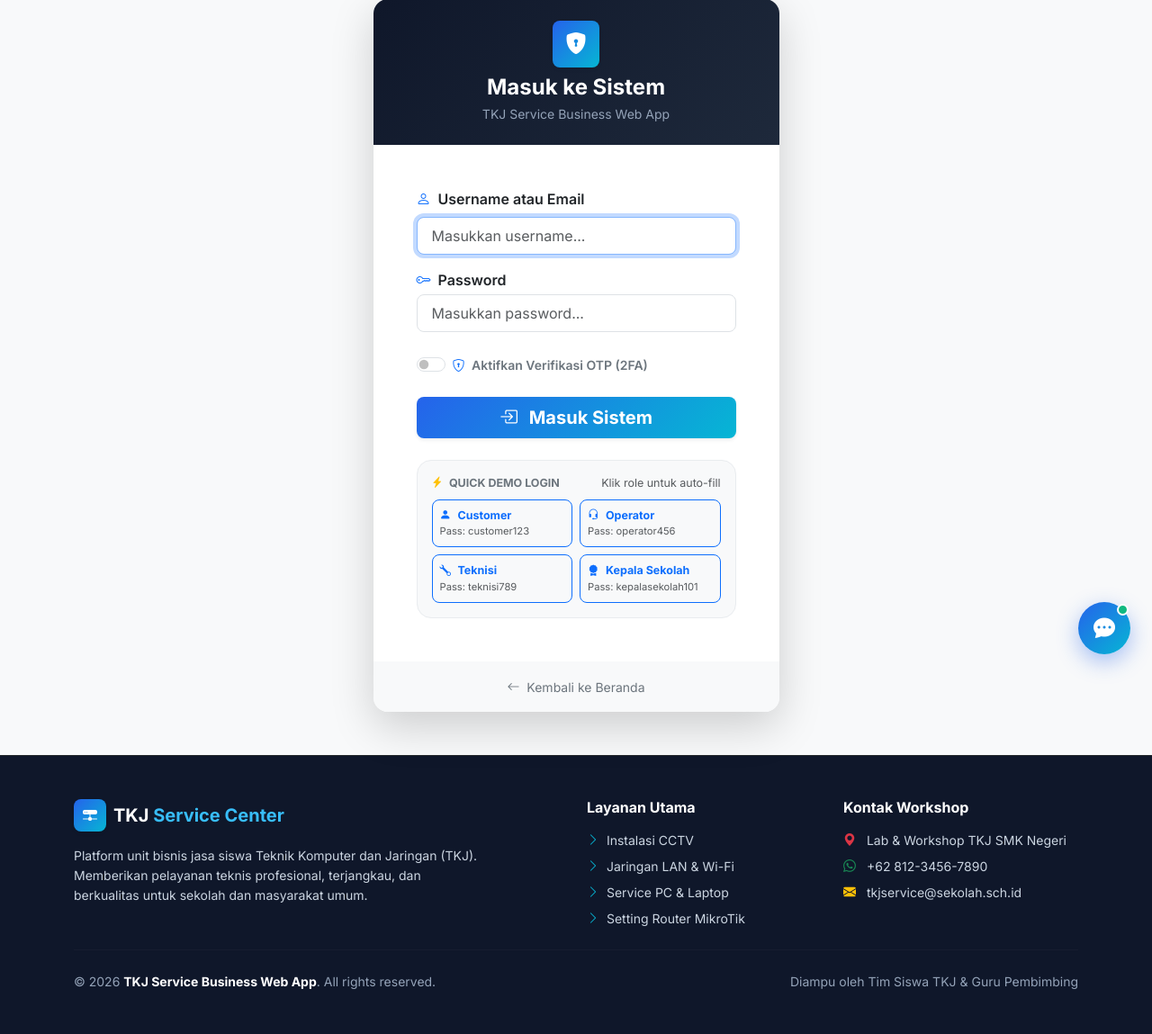
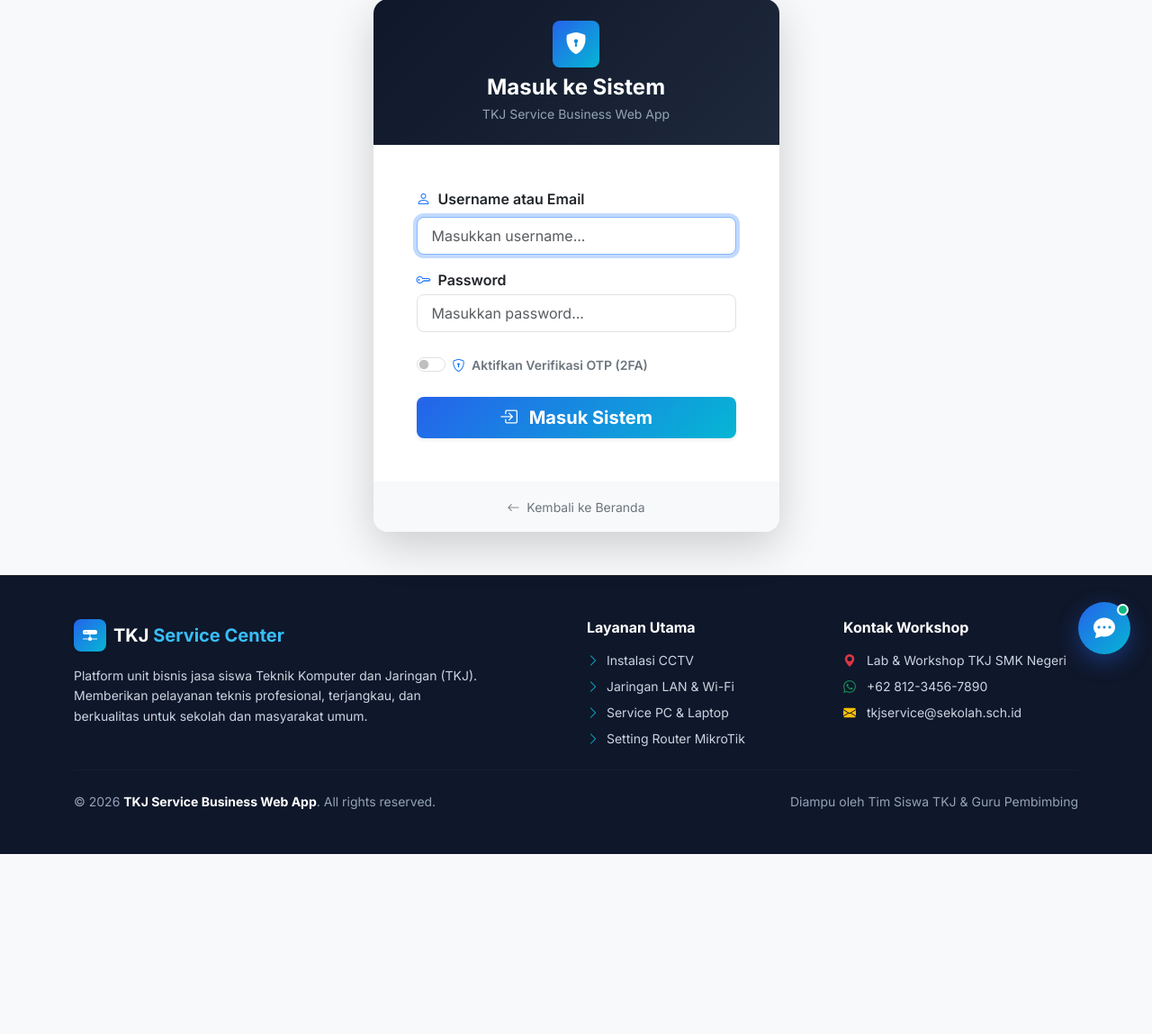
Before and after one commit to Sairo7/ServiceCenter, a PHP site: page /auth in a window 1280 px wide. Shown: the part 49-1198 px from the top of the page at 90% size. After the commit the page ends 998 px from the top, so only its background shows below. Run offline with PHP 8.4, Linux system fonts and the light colour scheme.

Commit message:
remove quick demo login section

```diff
--- a/app/views/auth/login.php
+++ b/app/views/auth/login.php
@@ -40,46 +40,10 @@
               </label>
             </div>
 
-            <button type="submit" class="btn btn-primary-gradient btn-lg w-100 rounded-3 fw-bold text-white shadow-sm mb-4">
+            <button type="submit" class="btn btn-primary-gradient btn-lg w-100 rounded-3 fw-bold text-white shadow-sm mb-0">
               <i class="bi bi-box-arrow-in-right me-2"></i> Masuk Sistem
             </button>
           </form>
-
-          <!-- Demo Quick Credentials Picker -->
-          <div class="p-3 bg-light rounded-4 border border-light-subtle">
-            <div class="d-flex align-items-center justify-content-between mb-2">
-              <span class="fw-bold extra-small text-uppercase text-secondary">
-                <i class="bi bi-lightning-charge-fill text-warning me-1"></i> Quick Demo Login
-              </span>
-              <span class="extra-small text-muted">Klik role untuk auto-fill</span>
-            </div>
-            <div class="row g-2">
-              <div class="col-6">
-                <button type="button" class="btn btn-outline-primary btn-sm w-100 text-start py-2 px-2 extra-small rounded-3" onclick="fillDemo('customer')" title="customer / customer123">
-                  <i class="bi bi-person-fill me-1"></i> <strong>Customer</strong>
-                  <div class="text-muted extra-small" style="font-size: 0.7rem;">Pass: customer123</div>
-                </button>
-              </div>
-              <div class="col-6">
-                <button type="button" class="btn btn-outline-primary btn-sm w-100 text-start py-2 px-2 extra-small rounded-3" onclick="fillDemo('operator')" title="operator / operator456">
-                  <i class="bi bi-headset me-1"></i> <strong>Operator</strong>
-                  <div class="text-muted extra-small" style="font-size: 0.7rem;">Pass: operator456</div>
-                </button>
-              </div>
-              <div class="col-6">
-                <button type="button" class="btn btn-outline-primary btn-sm w-100 text-start py-2 px-2 extra-small rounded-3" onclick="fillDemo('teknisi')" title="teknisi / teknisi789">
-                  <i class="bi bi-wrench me-1"></i> <strong>Teknisi</strong>
-                  <div class="text-muted extra-small" style="font-size: 0.7rem;">Pass: teknisi789</div>
-                </button>
-              </div>
-              <div class="col-6">
-                <button type="button" class="btn btn-outline-primary btn-sm w-100 text-start py-2 px-2 extra-small rounded-3" onclick="fillDemo('kepala_sekolah')" title="kepala_sekolah / kepalasekolah101">
-                  <i class="bi bi-award-fill me-1"></i> <strong>Kepala Sekolah</strong>
-                  <div class="text-muted extra-small" style="font-size: 0.7rem;">Pass: kepalasekolah101</div>
-                </button>
-              </div>
-            </div>
-          </div>
 
         </div>
         <div class="card-footer bg-light text-center py-3 border-top-0">
@@ -92,22 +56,3 @@
     </div>
   </div>
 </div>
-
-<script>
-function fillDemo(role) {
-  const usernameInput = document.getElementById('username');
-  const passwordInput = document.getElementById('password');
-  const demoAccounts = {
-    'customer': { user: 'customer', pass: 'customer123' },
-    'operator': { user: 'operator', pass: 'operator456' },
-    'teknisi': { user: 'teknisi', pass: 'teknisi789' },
-    'kepala_sekolah': { user: 'kepala_sekolah', pass: 'kepalasekolah101' },
-    'kepalasekolah': { user: 'kepala_sekolah', pass: 'kepalasekolah101' }
-  };
-
-  if (demoAccounts[role]) {
-    usernameInput.value = demoAccounts[role].user;
-    passwordInput.value = demoAccounts[role].pass;
-  }
-}
-</script>
```
Also changed, not shown: 2 other files.
